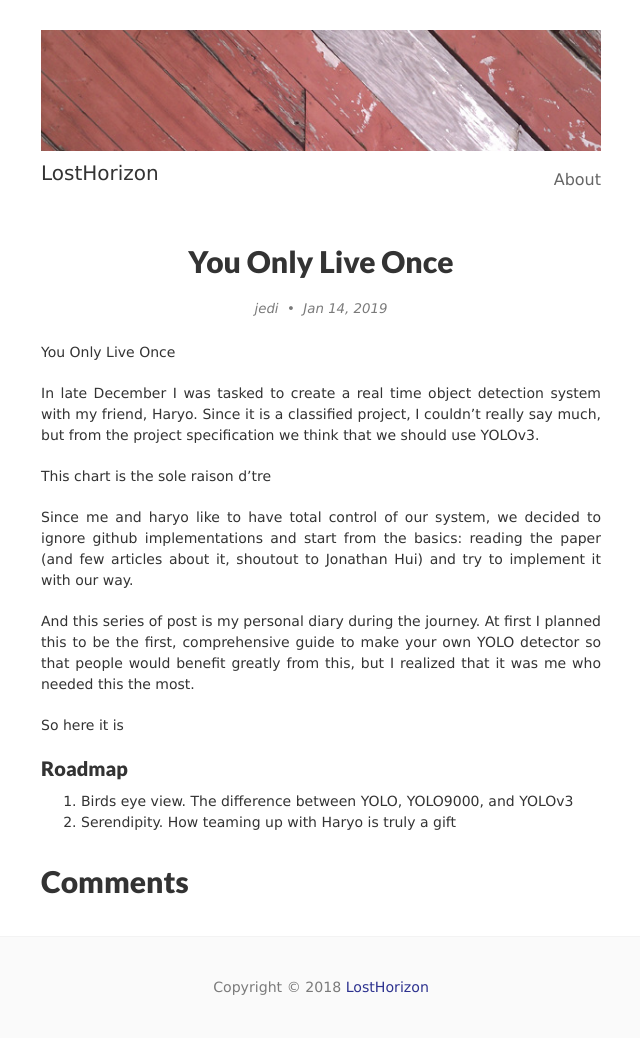
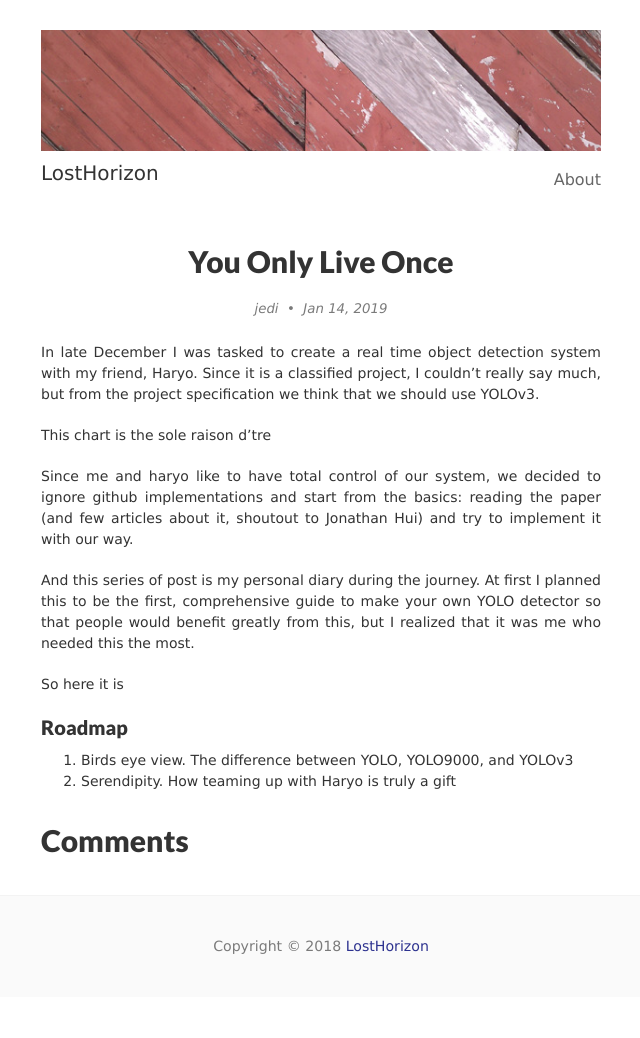
Before and after one commit to losthorizon/latex, a Jekyll site: the page built from _posts/2019-01-14-yolo.md, in a window 1280 px wide. Shown: the whole page, without its empty margins (319-959 px from the left). Built offline with Jekyll 4.4.1, drawn with Linux system fonts in a browser that asks for light colours; nearby versions of some CDN libraries; comment, search, counter and statistics services are not loaded; after the commit the page ends 997 px from its top, so only the background shows below that.

Commit message:
Update 2019-01-14-yolo.md

```diff
--- a/_posts/2019-01-14-yolo.md
+++ b/_posts/2019-01-14-yolo.md
@@ -7,8 +7,6 @@ author:     jedi
 visible:    true
 blurb: 		  true
 ---
-
-You Only Live Once
 
 In late December I was tasked to create a real time object detection system with my friend, Haryo. Since it is a classified project, I couldn’t really say much, but from the project specification we think that we should use YOLOv3.
 
```
